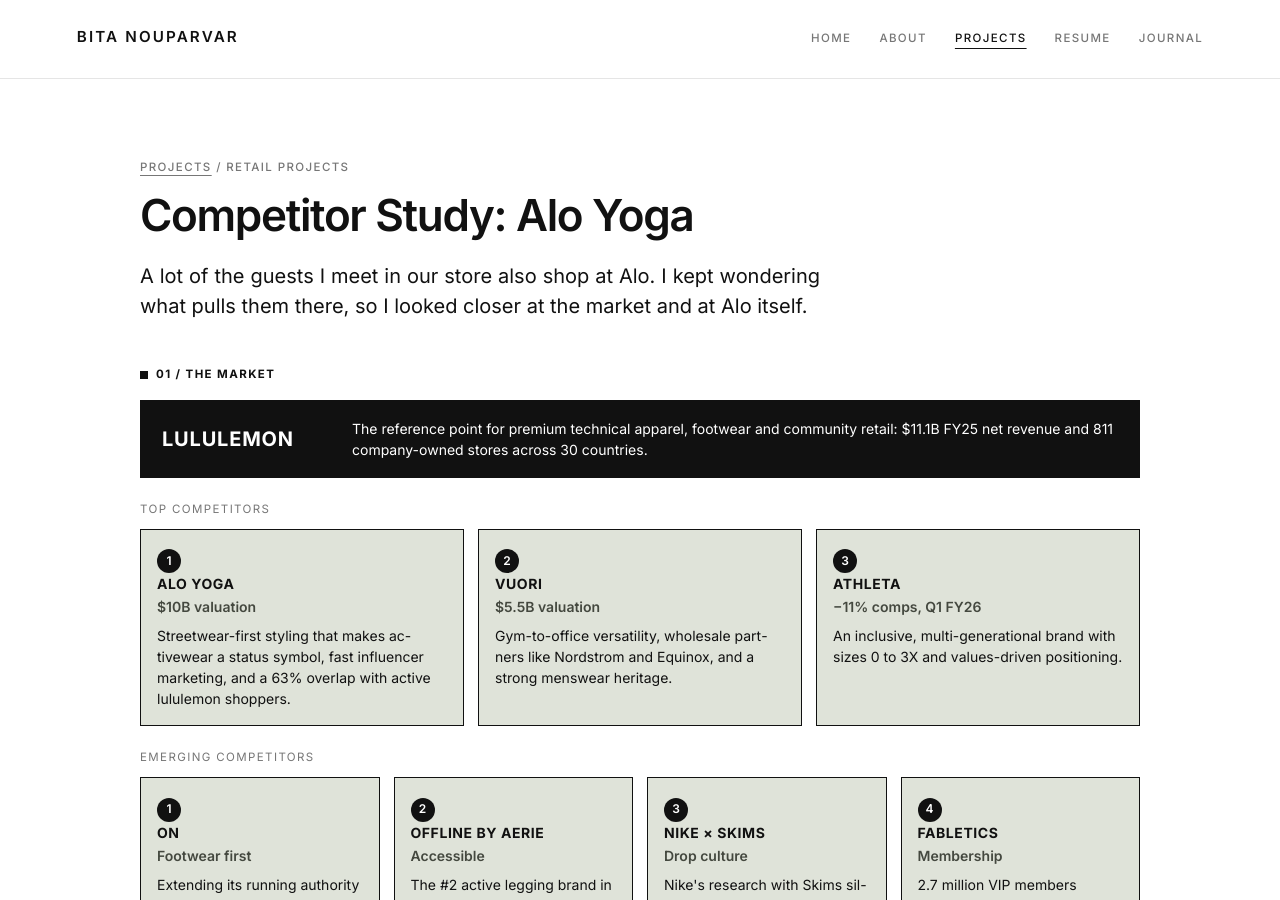
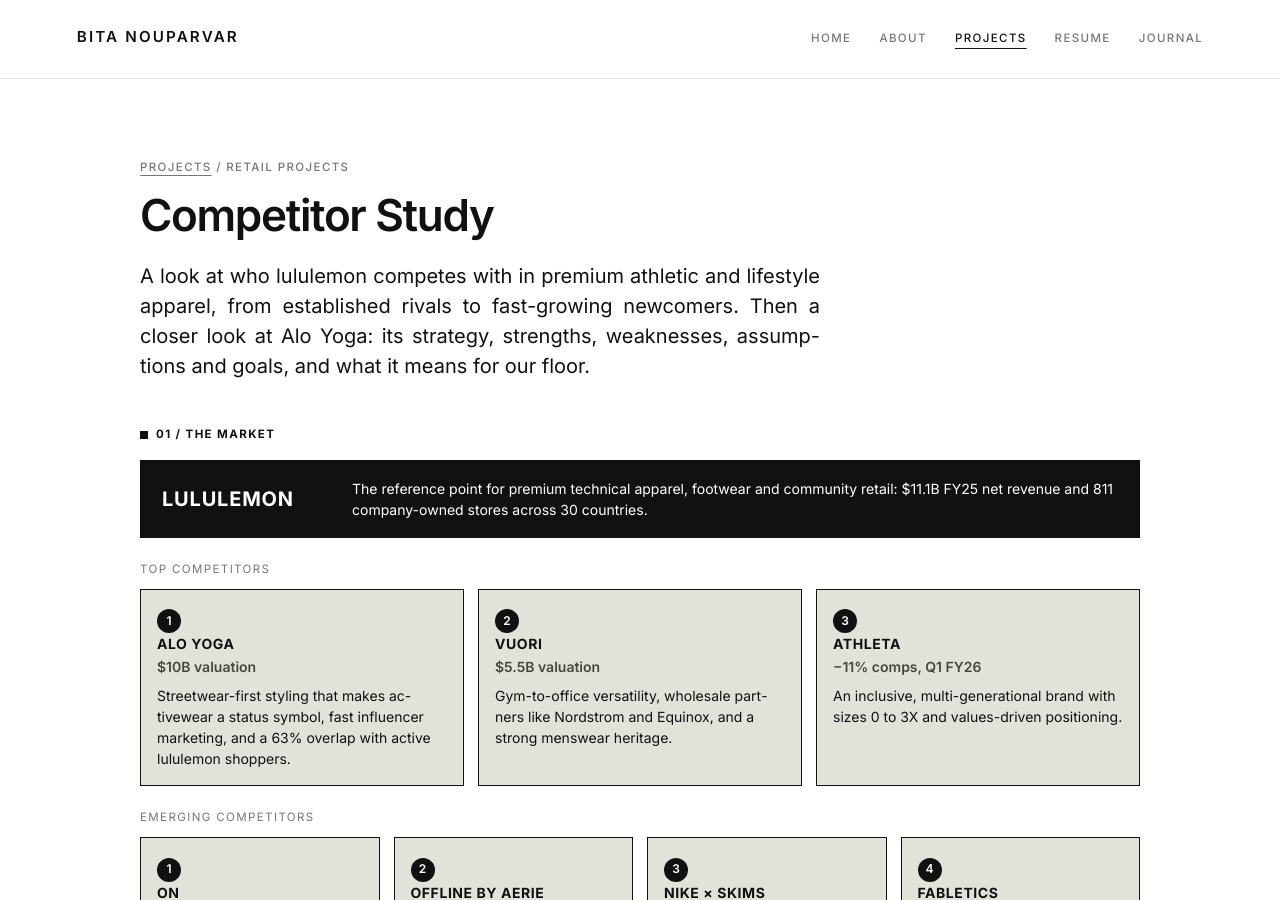
Before and after one commit to bitanp1994/bitanouparvar.com, a Jekyll site: the page built from projects/competitor-study.html, in a window 1280 px wide and 900 px high. Built offline with Jekyll 4.4.1, drawn with Linux system fonts in a browser that asks for light colours.

Commit message:
Competitor Study: general heading and intro, then Alo
Co-Authored-By: Claude Opus 5.5 <noreply@anthropic.com>
Claude-Session: https://claude.ai/code/session_011ZU1tgXn8aNEA1hgF5gWNT

```diff
--- a/projects/competitor-study.html
+++ b/projects/competitor-study.html
@@ -1,14 +1,14 @@
 ---
 layout: default
-title: "Competitor Study: Alo Yoga"
+title: "Competitor Study"
 wide: true
 permalink: /projects/competitor-study/
 ---
 <div class="csx">
 <article class="page">
   <p class="eyebrow"><a href="{{ '/projects/' | relative_url }}">Projects</a> / Retail projects</p>
-  <h1>Competitor Study: Alo Yoga</h1>
-  <p class="lede">A lot of the guests I meet in our store also shop at Alo. I kept wondering what pulls them there, so I looked closer at the market and at Alo itself.</p>
+  <h1>Competitor Study</h1>
+  <p class="lede">A look at who lululemon competes with in premium athletic and lifestyle apparel, from established rivals to fast-growing newcomers. Then a closer look at Alo Yoga: its strategy, strengths, weaknesses, assumptions and goals, and what it means for our floor.</p>
 </article>
 
 <section class="cs-sec">
```
